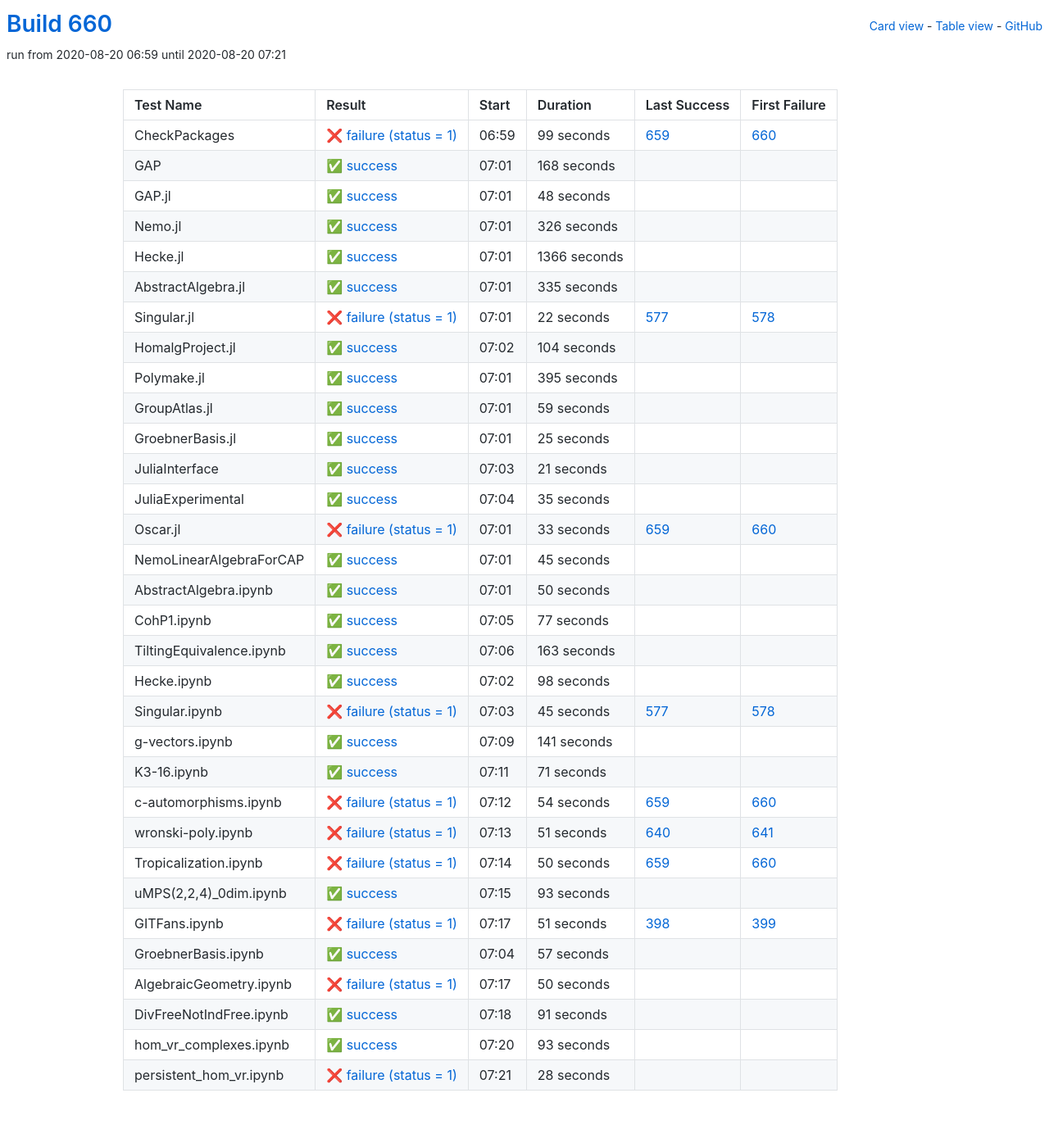
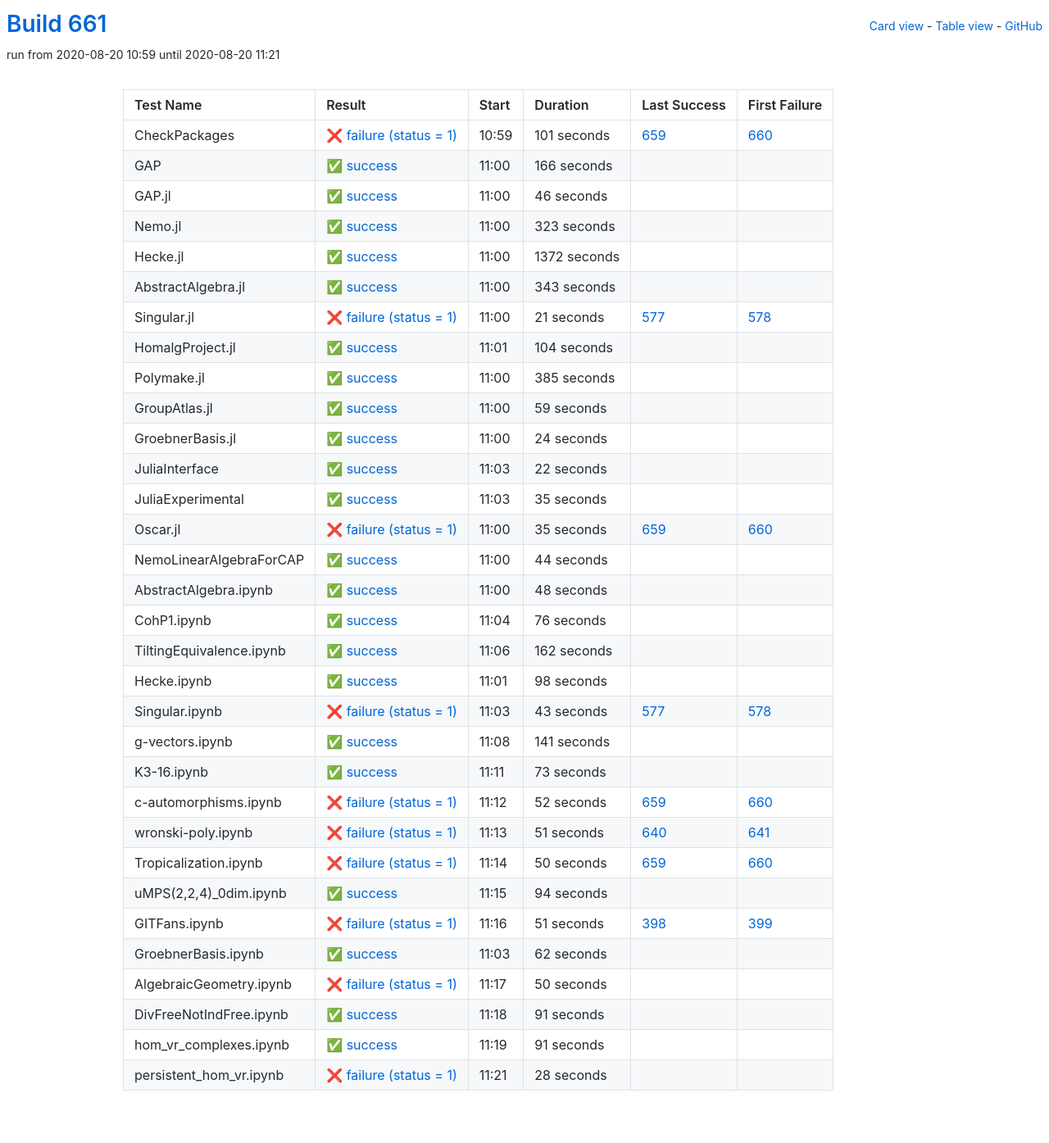
Before and after one commit to oscar-system/oscar-ci-status-stable, a Jekyll site: the page built from table.html, in a window 1280 px wide. Shown: the whole page at 82% size. Built offline with Jekyll 4.4.1, drawn with Linux system fonts in a browser that asks for light colours.

Commit message:
Build #661

```diff
--- a/_data/ci.yml
+++ b/_data/ci.yml
@@ -1,6 +1,6 @@
 ---
-build: 660
-build_url: https://oscarci.mathematik.uni-kl.de/job/oscar-stable/660/
+build: 661
+build_url: https://oscarci.mathematik.uni-kl.de/job/oscar-stable/661/
 job: oscar-stable
 organization: oscar-system
 repo: oscar-ci-status-stable
@@ -8,92 +8,92 @@ repourl: https://github.com/oscar-system/oscar-ci-status-stable
 tests:
 - name: CheckPackages
   id: checkpackages
-  log: https://oscarci.mathematik.uni-kl.de/job/oscar-stable/660/artifact/logs/build-660/CheckPackages.log
-  start: 2020-08-20 06:59
+  log: https://oscarci.mathematik.uni-kl.de/job/oscar-stable/661/artifact/logs/build-661/CheckPackages.log
+  start: 2020-08-20 10:59
   success: false
   exitcode: 1
   status: failure
-  duration: 99
+  duration: 101
   last_success: 659
   last_success_url: https://oscarci.mathematik.uni-kl.de/job/oscar-stable/659/
   first_failure: 660
   first_failure_url: https://oscarci.mathematik.uni-kl.de/job/oscar-stable/660/
 - name: GAP
   id: gap
-  log: https://oscarci.mathematik.uni-kl.de/job/oscar-stable/660/artifact/logs/build-660/GAP.log
-  start: 2020-08-20 07:01
+  log: https://oscarci.mathematik.uni-kl.de/job/oscar-stable/661/artifact/logs/build-661/GAP.log
+  start: 2020-08-20 11:00
   success: true
   exitcode: 0
   status: success
-  duration: 168
+  duration: 166
   last_success: false
   last_success_url:
   first_failure: false
   first_failure_url:
 - name: GAP.jl
   id: gap-jl
-  log: https://oscarci.mathematik.uni-kl.de/job/oscar-stable/660/artifact/logs/build-660/GAP.jl.log
-  start: 2020-08-20 07:01
+  log: https://oscarci.mathematik.uni-kl.de/job/oscar-stable/661/artifact/logs/build-661/GAP.jl.log
+  start: 2020-08-20 11:00
   success: true
   exitcode: 0
   status: success
-  duration: 48
+  duration: 46
   last_success: false
   last_success_url:
   first_failure: false
   first_failure_url:
 - name: Nemo.jl
   id: nemo-jl
-  log: https://oscarci.mathematik.uni-kl.de/job/oscar-stable/660/artifact/logs/build-660/Nemo.jl.log
-  start: 2020-08-20 07:01
+  log: https://oscarci.mathematik.uni-kl.de/job/oscar-stable/661/artifact/logs/build-661/Nemo.jl.log
+  start: 2020-08-20 11:00
   success: true
   exitcode: 0
   status: success
-  duration: 326
+  duration: 323
   last_success: false
   last_success_url:
   first_failure: false
   first_failure_url:
 - name: Hecke.jl
   id: hecke-jl
-  log: https://oscarci.mathematik.uni-kl.de/job/oscar-stable/660/artifact/logs/build-660/Hecke.jl.log
-  start: 2020-08-20 07:01
+  log: https://oscarci.mathematik.uni-kl.de/job/oscar-stable/661/artifact/logs/build-661/Hecke.jl.log
+  start: 2020-08-20 11:00
   success: true
   exitcode: 0
   status: success
-  duration: 1366
+  duration: 1372
   last_success: false
   last_success_url:
   first_failure: false
   first_failure_url:
 - name: AbstractAlgebra.jl
   id: abstractalgebra-jl
-  log: https://oscarci.mathematik.uni-kl.de/job/oscar-stable/660/artifact/logs/build-660/AbstractAlgebra.jl.log
-  start: 2020-08-20 07:01
+  log: https://oscarci.mathematik.uni-kl.de/job/oscar-stable/661/artifact/logs/build-661/AbstractAlgebra.jl.log
+  start: 2020-08-20 11:00
   success: true
   exitcode: 0
   status: success
-  duration: 335
+  duration: 343
   last_success: false
   last_success_url:
   first_failure: false
   first_failure_url:
 - name: Singular.jl
   id: singular-jl
-  log: https://oscarci.mathematik.uni-kl.de/job/oscar-stable/660/artifact/logs/build-660/Singular.jl.log
-  start: 2020-08-20 07:01
+  log: https://oscarci.mathematik.uni-kl.de/job/oscar-stable/661/artifact/logs/build-661/Singular.jl.log
+  start: 2020-08-20 11:00
   success: false
   exitcode: 1
   status: failure
-  duration: 22
+  duration: 21
   last_success: 577
   last_success_url: https://oscarci.mathematik.uni-kl.de/job/oscar-stable/577/
   first_failure: 578
   first_failure_url: https://oscarci.mathematik.uni-kl.de/job/oscar-stable/578/
 - name: HomalgProject.jl
   id: homalgproject-jl
-  log: https://oscarci.mathematik.uni-kl.de/job/oscar-stable/660/artifact/logs/build-660/HomalgProject.jl.log
-  start: 2020-08-20 07:02
+  log: https://oscarci.mathematik.uni-kl.de/job/oscar-stable/661/artifact/logs/build-661/HomalgProject.jl.log
+  start: 2020-08-20 11:01
   success: true
   exitcode: 0
   status: success
@@ -104,20 +104,20 @@ tests:
   first_failure_url:
 - name: Polymake.jl
   id: polymake-jl
-  log: https://oscarci.mathematik.uni-kl.de/job/oscar-stable/660/artifact/logs/build-660/Polymake.jl.log
-  start: 2020-08-20 07:01
+  log: https://oscarci.mathematik.uni-kl.de/job/oscar-stable/661/artifact/logs/build-661/Polymake.jl.log
+  start: 2020-08-20 11:00
   success: true
   exitcode: 0
   status: success
-  duration: 395
+  duration: 385
   last_success: false
   last_success_url:
   first_failure: false
   first_failure_url:
 - name: GroupAtlas.jl
   id: groupatlas-jl
-  log: https://oscarci.mathematik.uni-kl.de/job/oscar-stable/660/artifact/logs/build-660/GroupAtlas.jl.log
-  start: 2020-08-20 07:01
+  log: https://oscarci.mathematik.uni-kl.de/job/oscar-stable/661/artifact/logs/build-661/GroupAtlas.jl.log
+  start: 2020-08-20 11:00
   success: true
   exitcode: 0
   status: success
@@ -128,32 +128,32 @@ tests:
   first_failure_url:
 - name: GroebnerBasis.jl
   id: groebnerbasis-jl
-  log: https://oscarci.mathematik.uni-kl.de/job/oscar-stable/660/artifact/logs/build-660/GroebnerBasis.jl.log
-  start: 2020-08-20 07:01
+  log: https://oscarci.mathematik.uni-kl.de/job/oscar-stable/661/artifact/logs/build-661/GroebnerBasis.jl.log
+  start: 2020-08-20 11:00
   success: true
   exitcode: 0
   status: success
-  duration: 25
+  duration: 24
   last_success: false
   last_success_url:
   first_failure: false
   first_failure_url:
 - name: JuliaInterface
   id: juliainterface
-  log: https://oscarci.mathematik.uni-kl.de/job/oscar-stable/660/artifact/logs/build-660/JuliaInterface.log
-  start: 2020-08-20 07:03
+  log: https://oscarci.mathematik.uni-kl.de/job/oscar-stable/661/artifact/logs/build-661/JuliaInterface.log
+  start: 2020-08-20 11:03
   success: true
   exitcode: 0
   status: success
-  duration: 21
+  duration: 22
   last_success: false
   last_success_url:
   first_failure: false
   first_failure_url:
 - name: JuliaExperimental
   id: juliaexperimental
-  log: https://oscarci.mathematik.uni-kl.de/job/oscar-stable/660/artifact/logs/build-660/JuliaExperimental.log
-  start: 2020-08-20 07:04
+  log: https://oscarci.mathematik.uni-kl.de/job/oscar-stable/661/artifact/logs/build-661/JuliaExperimental.log
+  start: 2020-08-20 11:03
   success: true
   exitcode: 0
   status: success
@@ -164,68 +164,68 @@ tests:
   first_failure_url:
 - name: Oscar.jl
   id: oscar-jl
-  log: https://oscarci.mathematik.uni-kl.de/job/oscar-stable/660/artifact/logs/build-660/Oscar.jl.log
-  start: 2020-08-20 07:01
+  log: https://oscarci.mathematik.uni-kl.de/job/oscar-stable/661/artifact/logs/build-661/Oscar.jl.log
+  start: 2020-08-20 11:00
   success: false
   exitcode: 1
   status: failure
-  duration: 33
+  duration: 35
   last_success: 659
   last_success_url: https://oscarci.mathematik.uni-kl.de/job/oscar-stable/659/
   first_failure: 660
   first_failure_url: https://oscarci.mathematik.uni-kl.de/job/oscar-stable/660/
 - name: NemoLinearAlgebraForCAP
   id: nemolinearalgebraforcap
-  log: https://oscarci.mathematik.uni-kl.de/job/oscar-stable/660/artifact/logs/build-660/NemoLinearAlgebraForCAP.log
-  start: 2020-08-20 07:01
+  log: https://oscarci.mathematik.uni-kl.de/job/oscar-stable/661/artifact/logs/build-661/NemoLinearAlgebraForCAP.log
+  start: 2020-08-20 11:00
   success: true
   exitcode: 0
   status: success
-  duration: 45
+  duration: 44
   last_success: false
   last_success_url:
   first_failure: false
   first_failure_url:
 - name: AbstractAlgebra.ipynb
   id: abstractalgebra-ipynb
-  log: https://oscarci.mathematik.uni-kl.de/job/oscar-stable/660/artifact/logs/build-660/AbstractAlgebra.ipynb.log
-  start: 2020-08-20 07:01
+  log: https://oscarci.mathematik.uni-kl.de/job/oscar-stable/661/artifact/logs/build-661/AbstractAlgebra.ipynb.log
+  start: 2020-08-20 11:00
   success: true
   exitcode: 0
   status: success
-  duration: 50
+  duration: 48
   last_success: false
   last_success_url:
   first_failure: false
   first_failure_url:
 - name: CohP1.ipynb
   id: cohp1-ipynb
-  log: https://oscarci.mathematik.uni-kl.de/job/oscar-stable/660/artifact/logs/build-660/CohP1.ipynb.log
-  start: 2020-08-20 07:05
+  log: https://oscarci.mathematik.uni-kl.de/job/oscar-stable/661/artifact/logs/build-661/CohP1.ipynb.log
+  start: 2020-08-20 11:04
   success: true
   exitcode: 0
   status: success
-  duration: 77
+  duration: 76
   last_success: false
   last_success_url:
   first_failure: false
   first_failure_url:
 - name: TiltingEquivalence.ipynb
   id: tiltingequivalence-ipynb
-  log: https://oscarci.mathematik.uni-kl.de/job/oscar-stable/660/artifact/logs/build-660/TiltingEquivalence.ipynb.log
-  start: 2020-08-20 07:06
+  log: https://oscarci.mathematik.uni-kl.de/job/oscar-stable/661/artifact/logs/build-661/TiltingEquivalence.ipynb.log
+  start: 2020-08-20 11:06
   success: true
   exitcode: 0
   status: success
-  duration: 163
+  duration: 162
   last_success: false
   last_success_url:
   first_failure: false
   first_failure_url:
 - name: Hecke.ipynb
   id: hecke-ipynb
-  log: https://oscarci.mathematik.uni-kl.de/job/oscar-stable/660/artifact/logs/build-660/Hecke.ipynb.log
-  start: 2020-08-20 07:02
+  log: https://oscarci.mathematik.uni-kl.de/job/oscar-stable/661/artifact/logs/build-661/Hecke.ipynb.log
+  start: 2020-08-20 11:01
   success: true
   exitcode: 0
   status: success
@@ -236,20 +236,20 @@ tests:
   first_failure_url:
 - name: Singular.ipynb
   id: singular-ipynb
-  log: https://oscarci.mathematik.uni-kl.de/job/oscar-stable/660/artifact/logs/build-660/Singular.ipynb.log
-  start: 2020-08-20 07:03
+  log: https://oscarci.mathematik.uni-kl.de/job/oscar-stable/661/artifact/logs/build-661/Singular.ipynb.log
+  start: 2020-08-20 11:03
   success: false
   exitcode: 1
   status: failure
-  duration: 45
+  duration: 43
   last_success: 577
   last_success_url: https://oscarci.mathematik.uni-kl.de/job/oscar-stable/577/
   first_failure: 578
   first_failure_url: https://oscarci.mathematik.uni-kl.de/job/oscar-stable/578/
 - name: g-vectors.ipynb
   id: g-vectors-ipynb
-  log: https://oscarci.mathematik.uni-kl.de/job/oscar-stable/660/artifact/logs/build-660/g-vectors.ipynb.log
-  start: 2020-08-20 07:09
+  log: https://oscarci.mathematik.uni-kl.de/job/oscar-stable/661/artifact/logs/build-661/g-vectors.ipynb.log
+  start: 2020-08-20 11:08
   success: true
   exitcode: 0
   status: success
@@ -260,32 +260,32 @@ tests:
   first_failure_url:
 - name: K3-16.ipynb
   id: k3-16-ipynb
-  log: https://oscarci.mathematik.uni-kl.de/job/oscar-stable/660/artifact/logs/build-660/K3-16.ipynb.log
-  start: 2020-08-20 07:11
+  log: https://oscarci.mathematik.uni-kl.de/job/oscar-stable/661/artifact/logs/build-661/K3-16.ipynb.log
+  start: 2020-08-20 11:11
   success: true
   exitcode: 0
   status: success
-  duration: 71
+  duration: 73
   last_success: false
   last_success_url:
   first_failure: false
   first_failure_url:
 - name: c-automorphisms.ipynb
   id: c-automorphisms-ipynb
-  log: https://oscarci.mathematik.uni-kl.de/job/oscar-stable/660/artifact/logs/build-660/c-automorphisms.ipynb.log
-  start: 2020-08-20 07:12
+  log: https://oscarci.mathematik.uni-kl.de/job/oscar-stable/661/artifact/logs/build-661/c-automorphisms.ipynb.log
+  start: 2020-08-20 11:12
   success: false
   exitcode: 1
   status: failure
-  duration: 54
+  duration: 52
   last_success: 659
   last_success_url: https://oscarci.mathematik.uni-kl.de/job/oscar-stable/659/
   first_failure: 660
   first_failure_url: https://oscarci.mathematik.uni-kl.de/job/oscar-stable/660/
 - name: wronski-poly.ipynb
   id: wronski-poly-ipynb
-  log: https://oscarci.mathematik.uni-kl.de/job/oscar-stable/660/artifact/logs/build-660/wronski-poly.ipynb.log
-  start: 2020-08-20 07:13
+  log: https://oscarci.mathematik.uni-kl.de/job/oscar-stable/661/artifact/logs/build-661/wronski-poly.ipynb.log
+  start: 2020-08-20 11:13
   success: false
   exitcode: 1
   status: failure
@@ -296,8 +296,8 @@ tests:
   first_failure_url: https://oscarci.mathematik.uni-kl.de/job/oscar-stable/641/
 - name: Tropicalization.ipynb
   id: tropicalization-ipynb
-  log: https://oscarci.mathematik.uni-kl.de/job/oscar-stable/660/artifact/logs/build-660/Tropicalization.ipynb.log
-  start: 2020-08-20 07:14
+  log: https://oscarci.mathematik.uni-kl.de/job/oscar-stable/661/artifact/logs/build-661/Tropicalization.ipynb.log
+  start: 2020-08-20 11:14
   success: false
   exitcode: 1
   status: failure
@@ -308,20 +308,20 @@ tests:
   first_failure_url: https://oscarci.mathematik.uni-kl.de/job/oscar-stable/660/
 - name: uMPS(2,2,4)_0dim.ipynb
   id: umps-2-2-4-0dim-ipynb
-  log: https://oscarci.mathematik.uni-kl.de/job/oscar-stable/660/artifact/logs/build-660/uMPS-2-2-4-_0dim.ipynb.log
-  start: 2020-08-20 07:15
+  log: https://oscarci.mathematik.uni-kl.de/job/oscar-stable/661/artifact/logs/build-661/uMPS-2-2-4-_0dim.ipynb.log
+  start: 2020-08-20 11:15
   success: true
   exitcode: 0
   status: success
-  duration: 93
+  duration: 94
   last_success: false
   last_success_url:
   first_failure: false
   first_failure_url:
 - name: GITFans.ipynb
   id: gitfans-ipynb
-  log: https://oscarci.mathematik.uni-kl.de/job/oscar-stable/660/artifact/logs/build-660/GITFans.ipynb.log
-  start: 2020-08-20 07:17
+  log: https://oscarci.mathematik.uni-kl.de/job/oscar-stable/661/artifact/logs/build-661/GITFans.ipynb.log
+  start: 2020-08-20 11:16
   success: false
   exitcode: 1
   status: failure
@@ -332,20 +332,20 @@ tests:
   first_failure_url: https://oscarci.mathematik.uni-kl.de/job/oscar-stable/399/
 - name: GroebnerBasis.ipynb
   id: groebnerbasis-ipynb
-  log: https://oscarci.mathematik.uni-kl.de/job/oscar-stable/660/artifact/logs/build-660/GroebnerBasis.ipynb.log
-  start: 2020-08-20 07:04
+  log: https://oscarci.mathematik.uni-kl.de/job/oscar-stable/661/artifact/logs/build-661/GroebnerBasis.ipynb.log
+  start: 2020-08-20 11:03
   success: true
   exitcode: 0
   status: success
-  duration: 57
+  duration: 62
   last_success: false
   last_success_url:
   first_failure: false
   first_failure_url:
 - name: AlgebraicGeometry.ipynb
   id: algebraicgeometry-ipynb
-  log: https://oscarci.mathematik.uni-kl.de/job/oscar-stable/660/artifact/logs/build-660/AlgebraicGeometry.ipynb.log
-  start: 2020-08-20 07:17
+  log: https://oscarci.mathematik.uni-kl.de/job/oscar-stable/661/artifact/logs/build-661/AlgebraicGeometry.ipynb.log
+  start: 2020-08-20 11:17
   success: false
   exitcode: 1
   status: failure
@@ -356,8 +356,8 @@ tests:
   first_failure_url:
 - name: DivFreeNotIndFree.ipynb
   id: divfreenotindfree-ipynb
-  log: https://oscarci.mathematik.uni-kl.de/job/oscar-stable/660/artifact/logs/build-660/DivFreeNotIndFree.ipynb.log
-  start: 2020-08-20 07:18
+  log: https://oscarci.mathematik.uni-kl.de/job/oscar-stable/661/artifact/logs/build-661/DivFreeNotIndFree.ipynb.log
+  start: 2020-08-20 11:18
   success: true
   exitcode: 0
   status: success
@@ -368,20 +368,20 @@ tests:
   first_failure_url:
 - name: hom_vr_complexes.ipynb
   id: hom-vr-complexes-ipynb
-  log: https://oscarci.mathematik.uni-kl.de/job/oscar-stable/660/artifact/logs/build-660/hom_vr_complexes.ipynb.log
-  start: 2020-08-20 07:20
+  log: https://oscarci.mathematik.uni-kl.de/job/oscar-stable/661/artifact/logs/build-661/hom_vr_complexes.ipynb.log
+  start: 2020-08-20 11:19
   success: true
   exitcode: 0
   status: success
-  duration: 93
+  duration: 91
   last_success: false
   last_success_url:
   first_failure: false
   first_failure_url:
 - name: persistent_hom_vr.ipynb
   id: persistent-hom-vr-ipynb
-  log: https://oscarci.mathematik.uni-kl.de/job/oscar-stable/660/artifact/logs/build-660/persistent_hom_vr.ipynb.log
-  start: 2020-08-20 07:21
+  log: https://oscarci.mathematik.uni-kl.de/job/oscar-stable/661/artifact/logs/build-661/persistent_hom_vr.ipynb.log
+  start: 2020-08-20 11:21
   success: false
   exitcode: 1
   status: failure
```
Also changed, not shown: README.md.
